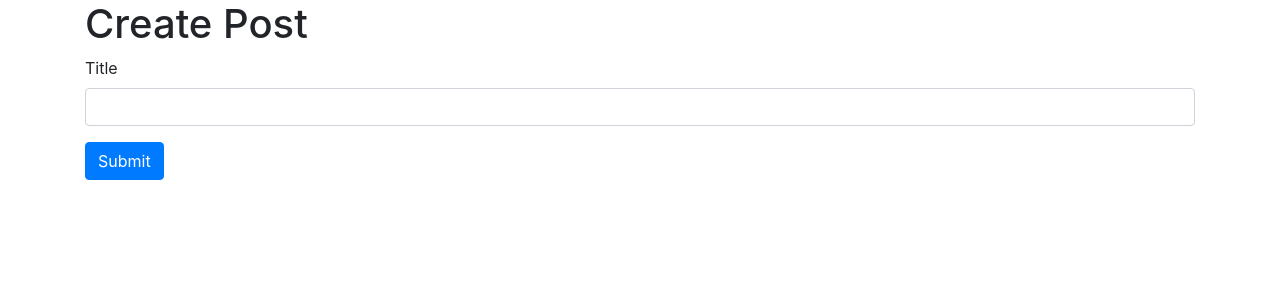
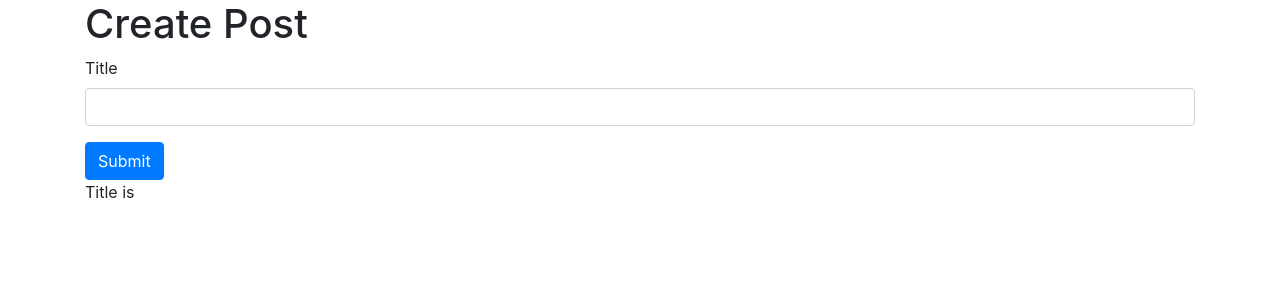
Before and after one commit to LudovicLaloux/vuejs-n7, a Vue app in the folder code_lab_1/blog/client/: page / in a window 1280 px wide. Shown: the top 300 px of the page. Built offline with nearby package versions, Linux system fonts and the light colour scheme.

Commit message:
code lab 1 - page 19

```diff
--- a/code_lab_1/blog/client/src/components/PostCreate.vue
+++ b/code_lab_1/blog/client/src/components/PostCreate.vue
@@ -1,4 +1,8 @@
-<script setup></script>
+<script setup>
+import { ref } from "vue";
+
+const title = ref("");
+</script>
 
 <template>
   <div class="PostCreate">
@@ -7,11 +11,12 @@
       <form>
         <div class="form-group">
           <label>Title</label>
-          <input class="form-control" />
+          <input v-model="title" class="form-control" />
         </div>
         <button class="btn btn-primary">Submit</button>
       </form>
     </div>
+    <p>Title is {{ title }}</p>
   </div>
 </template>
 
```
